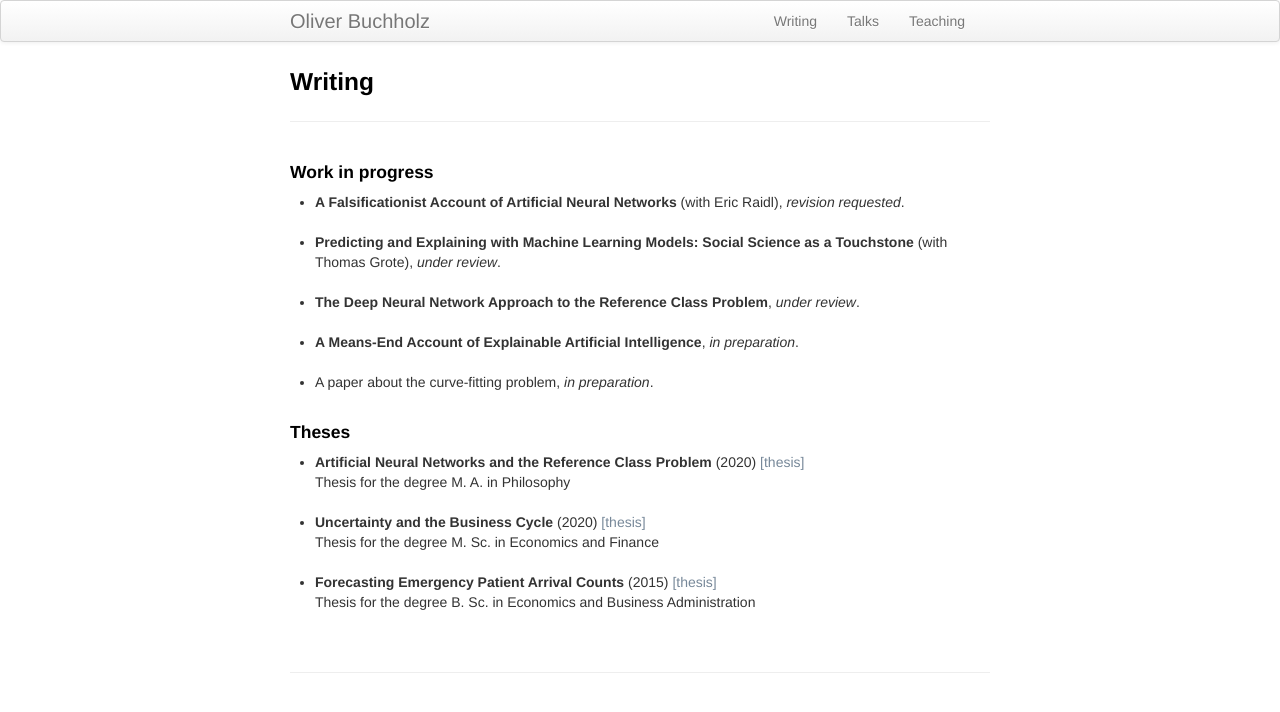
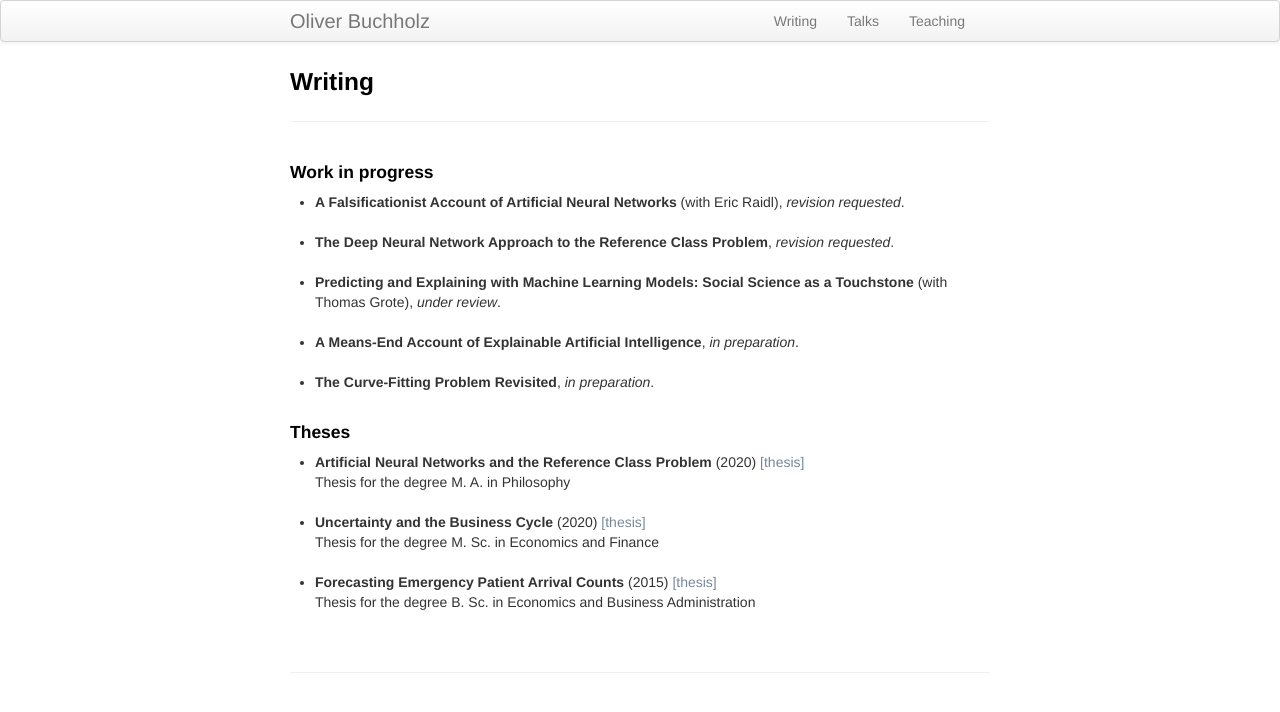
Before and after one commit to oliverbuchholz/oliverbuchholz.github.io, a Jekyll site: the page built from pages/writing.md, in a window 1280 px wide. Shown: the top 712 px of the page. Built offline with Jekyll 4.4.1, drawn with Linux system fonts in a browser that asks for light colours.

Commit message:
changed RCP to r&r

```diff
--- a/pages/writing.md
+++ b/pages/writing.md
@@ -10,16 +10,16 @@ description: Oliver Buchholz | Writing
 <li><b>A Falsificationist Account of Artificial Neural Networks</b> (with Eric Raidl), <i>revision requested</i>.<br><br>
 </li>
 
-<li><b>Predicting and Explaining with Machine Learning Models: Social Science as a Touchstone</b> (with Thomas Grote), <i>under review</i>.<br><br>
+<li><b>The Deep Neural Network Approach to the Reference Class Problem</b>, <i>revision requested</i>.<br><br>
 </li>
 
-<li><b>The Deep Neural Network Approach to the Reference Class Problem</b>, <i>under review</i>.<br><br>
+<li><b>Predicting and Explaining with Machine Learning Models: Social Science as a Touchstone</b> (with Thomas Grote), <i>under review</i>.<br><br>
 </li>
 
 <li><b>A Means-End Account of Explainable Artificial Intelligence</b>, <i>in preparation</i>.<br><br>
 </li>
 
-<li>A paper about the curve-fitting problem, <i>in preparation</i>.<br><br>
+<li><b>The Curve-Fitting Problem Revisited</b>, <i>in preparation</i>.<br><br>
 </li>
 </ul>
 
```
